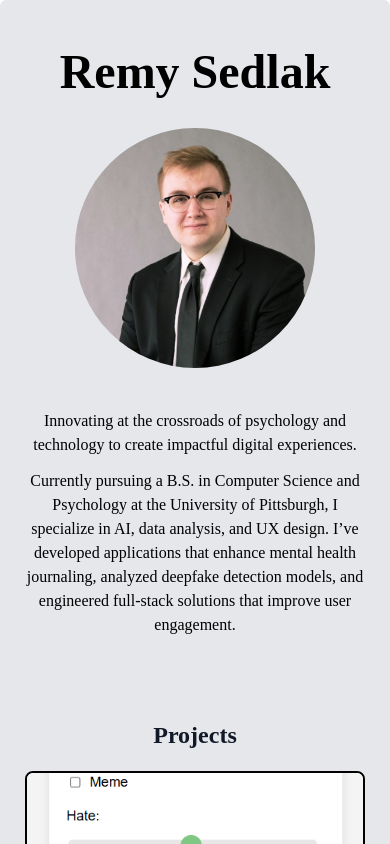
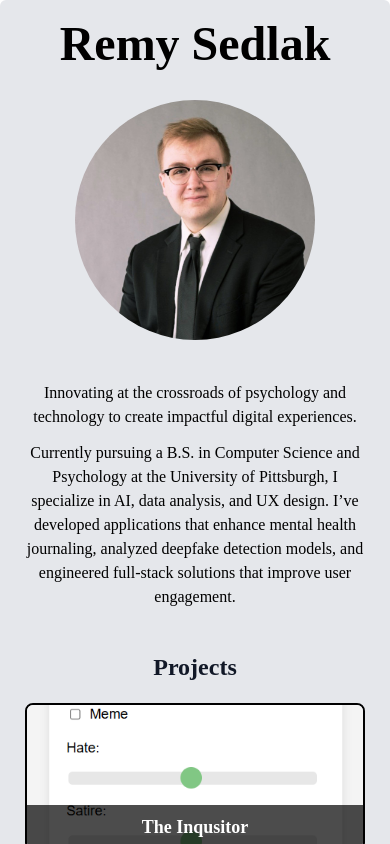
Before and after one commit to remysedlak/portfolio, a React (Vite) app: page / in a window 390 px wide. Shown: the top 844 px of the page. Built offline with nearby package versions, Linux system fonts and the light colour scheme; a web font is replaced by a local one.

Commit message:
small responsive changes in margins and padding between top sections

```diff
--- a/src/App.jsx
+++ b/src/App.jsx
@@ -16,7 +16,7 @@ function App() {
       <div className="text-xl p-2 rounded-md width-screen bg-gray-200 scroll-smooth font-garamond">
         <div className="width-full mx-auto scroll-smooth">
           <nav className="hidden lg:flex justify-between items-center p-4 scroll-smooth mx-4 border rounded-md">
-            <div className="text-3xl text-gray-800 font-bold">Remy Sedlak</div>
+            <div className="text-3xl text-gray-800 font-semibold">Remy Sedlak</div>
             <div className="flex space-x-4">
               <button onClick={() => window.open('https://drive.google.com/file/d/1-gW3kevUAv6ImxSWIZgw-VO9A38-KFCk/view', '_blank')} className="text-gray-800 hover:text-gray-500">Resume</button>
               <button onClick={() => scrollToSection('portfolio')} className="text-gray-800 hover:text-gray-500 scroll-smooth">Portfolio</button>
--- a/src/components/Intro.jsx
+++ b/src/components/Intro.jsx
@@ -2,8 +2,8 @@ import React from 'react';
 
 function Intro() {
     return (
-        <div className="flex items-center justify-center flex-col text-center py-10">
-            <h1 className="block lg:hidden text-5xl md:text-7xl mb-3 md:mb-6 font-bold">Remy Sedlak</h1>
+        <div className="flex items-center justify-center flex-col text-center lg:py-10">
+            <h1 className="block lg:hidden text-5xl md:text-7xl my-3 md:my-6 font-semibold">Remy Sedlak</h1>
             <div className="flex flex-col sm:flex-col md:flex-col lg:flex-row xl:flex-row items-center space-y-6 lg:space-y-0 lg:space-x-12">
             <img src="/assets/remysedlak_image.jpg" alt="Remy Sedlak" className="w-60 h-60 rounded-full mt-5 lg:mt-0 lg:mr-10 lg:ml-10 bg-white h-full" />
                 <div className="flex flex-col justify-around w-full border rounded-md p-4">
--- a/src/components/Timeline.jsx
+++ b/src/components/Timeline.jsx
@@ -4,7 +4,7 @@ import TimelineItem from './TimelineItem';
 import Title from './Title';
 function Timeline() {
     return (
-        <div className="flex flex-col md:flex-row justify-center my-20 mx-4">
+        <div className="flex flex-col md:flex-row justify-center my-10 lg:my-20 mx-4">
             <div className="w-full md:w-7/12 relative">
             <Title>Timeline</Title>
                 <ul className="">
--- a/src/components/Title.jsx
+++ b/src/components/Title.jsx
@@ -3,7 +3,7 @@ import React from 'react';
 function Title({ children, id }) {
    return (
       <h1 id={id && id}
-         className="text-2xl font-bold
+         className="text-2xl font-semibold
          underline-offset-8 decoration-4 my-5
          text-gray-900">
          {children}
```
